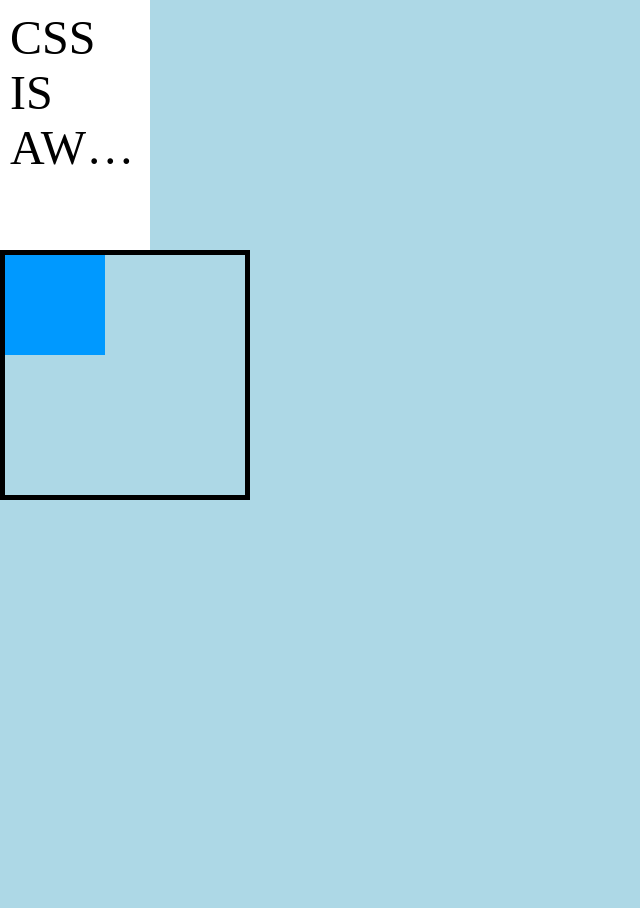
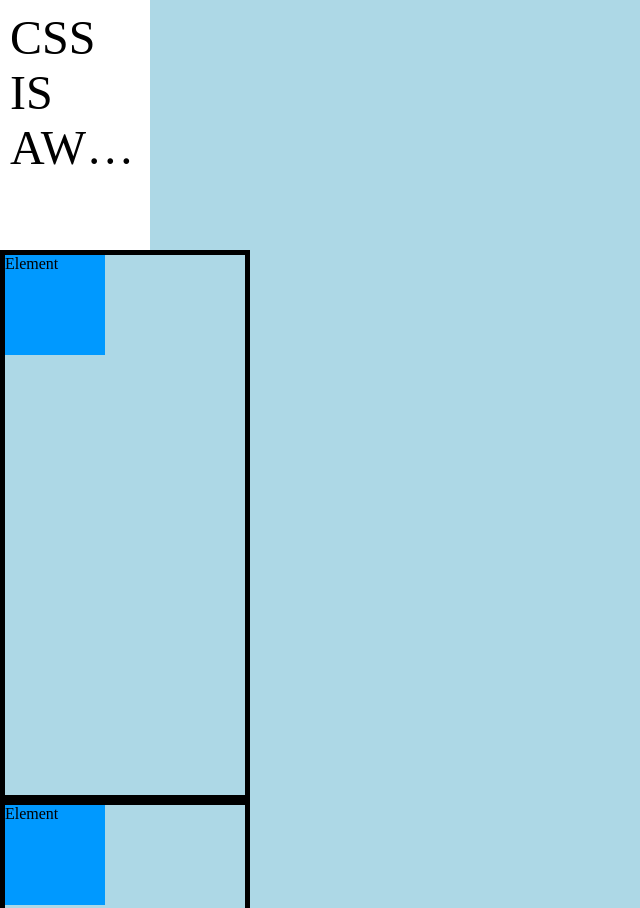
Before and after one commit to The-BoxHead-Guy/css-practices, a plain HTML site: page css-flexbox/index.html in a window 1280 px wide. Shown: the top 908 px of the page, without its empty margins (0-640 px from the left). Before the commit the page ends 800 px from the top, so only its background shows below. Drawn offline with Linux system fonts and the light colour scheme.

Commit message:
sticky positioning

```diff
--- a/css-flexbox/index.html
+++ b/css-flexbox/index.html
@@ -7,13 +7,15 @@
     <title>Flex-box learning</title>
   </head>
   <body>
-    <section class="container">
-      CSS IS AWESOME
+    <section class="container">CSS IS AWESOME</section>
+    <section class="parent">
+      <div class="container-div">Element</div>
     </section>
     <section class="parent">
-      <div class="container-div">
-
-      </div>
+      <div class="container-div">Element</div>
+    </section>
+    <section class="parent">
+      <div class="container-div">Element</div>
     </section>
   </body>
 </html>
--- a/css-flexbox/styles/main.scss
+++ b/css-flexbox/styles/main.scss
@@ -21,10 +21,10 @@ body {
 }
 
 // Positioning
-section.parent {
+.parent {
   border: 5px solid #000;
   width: 250px;
-  height: 250px;
+  height: 550px;
   box-sizing: border-box;
 
   /* Set a reference position for children elements
@@ -40,10 +40,12 @@ section.parent {
   width: 100px;
   height: 100px;
 
+  position: sticky;
+  top: 0;
+  left: 0;
+
   /* absolute position allows you to set the coordinates of the element in the document */
-  position: fixed;
 
   // How to center a div using positioning?
   //* inset: 0; Top, right, bottom, left set to 0.
-  margin: auto;
 }
```
Also changed, not shown: css-flexbox/styles/main.css, 1 other file.
